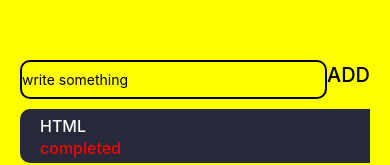
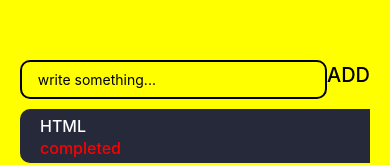
Before and after one commit to Roman160784/todoNativeReact, a React Native app: screen / in a window 390 px wide. Shown: the top 165 px of the page. Built offline with nearby package versions, Linux system fonts and the light colour scheme.

Commit message:
refactor

```diff
--- a/src/Main.tsx
+++ b/src/Main.tsx
@@ -53,7 +53,7 @@ export const Main = () => {
         <View>
             <View style={styles.inputBox}>
                 <TextInput style={styles.input}
-                placeholder={'write something'}
+                placeholder={'    write something...'}
                 value={value}
                 onChangeText={setValue}/>
                 <TouchableOpacity onPress={addTask}>
```
